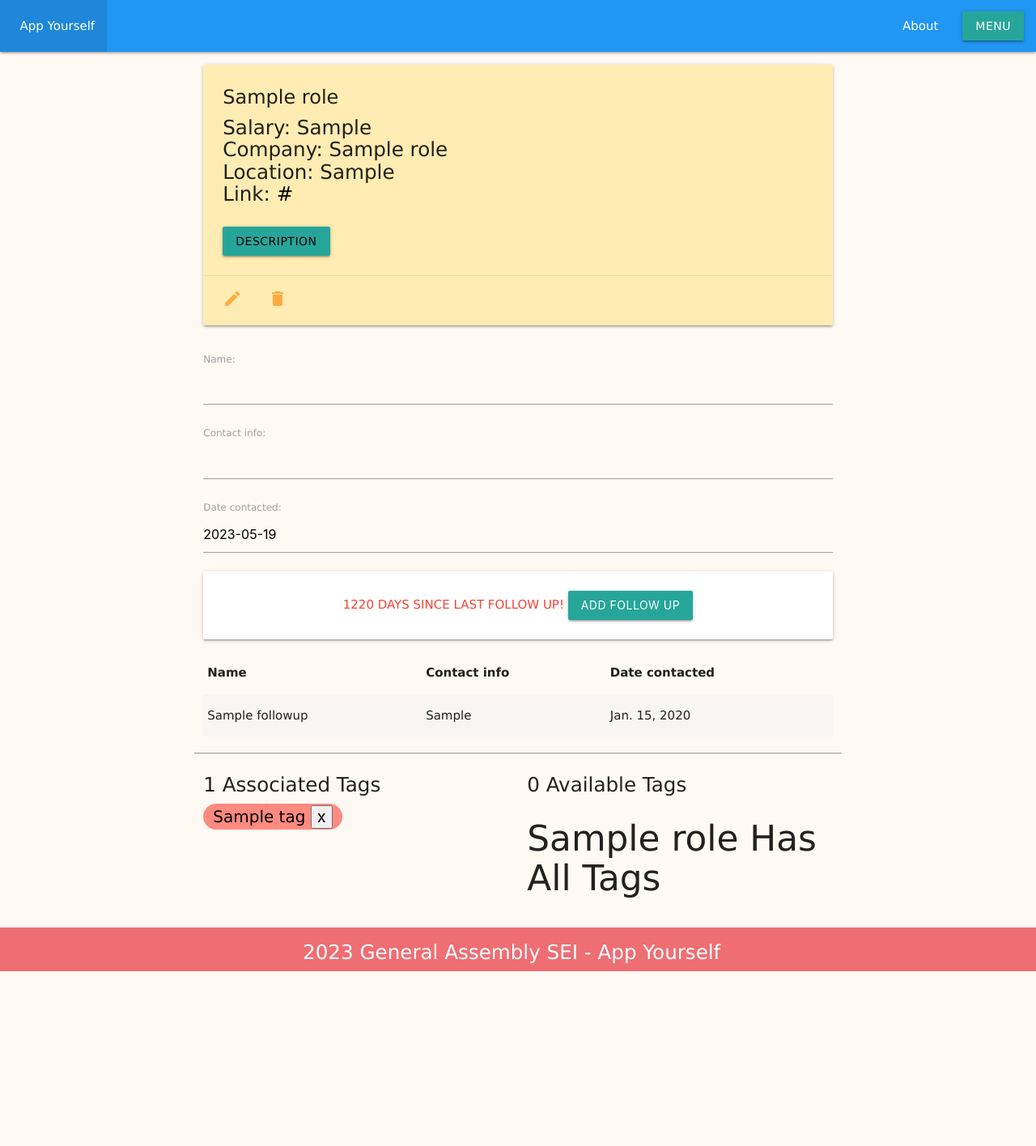
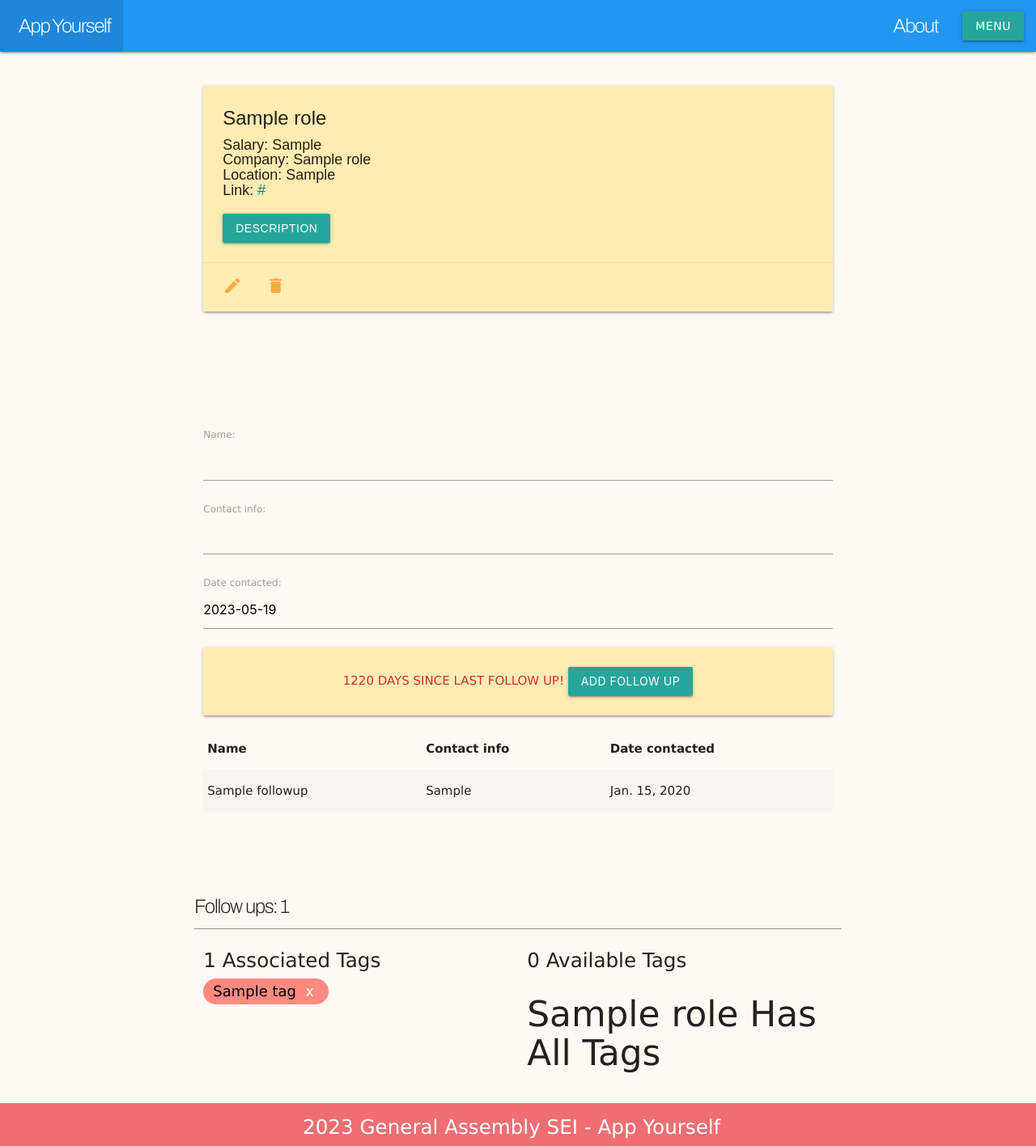
Before and after one commit to joelfuelling/AppYourself, a Django app: page /roles/1 in a window 1280 px wide. Shown: the whole page at 81% size. Before the commit the page ends 1200 px from the top, so only its background shows below. Run offline with Django 4.2, Linux system fonts and the light colour scheme; a user stored in the database is signed in; tables that the repository leaves empty hold one stand-in row (values such as "Sample post").

Commit message:
Editing CSS to create a better theme overall

```diff
--- a/main_app/models.py
+++ b/main_app/models.py
@@ -59,7 +59,7 @@ class FollowUp(models.Model):
         return f'{self.name} via {self.contact} was contacted on {self.date} about {self.role} role'
 
     class Meta:
-        ordering = ['-pk']
+        ordering = ['pk']
 
 
 
--- a/main_app/static/css/style.css
+++ b/main_app/static/css/style.css
@@ -1,4 +1,4 @@
-/* why would you need it local to change css?, you can just use the <link rel="stylesheet" href="https://cdnjs.cloudflare.com/ajax/libs/materialize/1.0.0/css/materialize.min.css"> and then overrule it by your local css, and try to use !important behind the background-color: if it doesn't overrule it */
+@import url('https://fonts.googleapis.com/css2?family=Archivo:wght@200&family=Poppins:wght@350&family=Quicksand&display=swap');
 
 body {
     background-color: rgb(255, 249, 243);
@@ -8,10 +8,40 @@ body {
     flex-direction: column;
   }
 
+.archivo {
+  font-family: 'Archivo', sans-serif;
+}
+
+.row .col.s12 {
+  margin-top: 30px;
+  margin-bottom: 80px;
+}
 main {
   flex: 1 0 auto;
 }
+a.left, .spaced  {
+  font-family: 'Archivo', sans-serif;
+  font-size: 24px;
+  letter-spacing: -1.2px;
+}
 
+h1 {
+  font-family: 'Archivo', sans-serif;
+  font-size: 60px;
+}
+
+button {
+  background-color: transparent;
+  border-radius: 50%;
+  border-style: none;
+  color: rgb(255, 255, 255);
+}
+
+p.left-align {
+  font-family: 'Quicksand', sans-serif;
+  font-size: 26px;
+
+}
 .container {
   max-width: 800px;
 }
@@ -25,12 +55,19 @@ a {
   color: #000000;
   text-decoration: none;
 }
-div.card a {
-  color: #000000;
+.role-link {
+  color: #0e7b81;
   text-decoration: none;
 }
 
 .chip {
   color: black;
-  font-size: 20px;
+  font-size: 18px;
 }
+span.card-title {
+  font-size: 24px;
+}
+.card-content {
+  font-size: 18px;
+  font-family: 'Poppins', sans-serif;
+}
--- a/main_app/templates/base.html
+++ b/main_app/templates/base.html
@@ -19,7 +19,7 @@
                     <li><a href="{% url 'index' %}" class="left">&nbsp;&nbsp;App Yourself</a></li>
                 </ul>
                 <ul class="right menu">
-                    <li><a href="{% url 'about' %}">About</a></li>
+                    <li><a class="spaced" href="{% url 'about' %}">About</a></li>
                     <a class='dropdown-trigger btn' href='#' data-target='dropdown1'>MENU</a>
                     <ul id='dropdown1' class='dropdown-content right'>
                         {% if user.is_authenticated %}
--- a/main_app/templates/main_app/role_detail.html
+++ b/main_app/templates/main_app/role_detail.html
@@ -5,18 +5,18 @@
 <div class="row">
   <div class="col s12">
     <div class="card">
-      <h5 class="amber lighten-4">
-      <div class="card-content">
+      <h6 class="amber lighten-4">
+      <div class=" card-content">
         <span class="card-title">{{ role.name }}</span>
         <p>Salary: {{role.salary}}</p>
         <p>Company: {{ role.company_name }}</a></p>
         <p>Location: {{ role.location}}</p>
-        <p class="truncate role-link">
+        <p class="truncate">
           Link:
-          <a href="{{ role.link }}" target="_blank"><span class = "link-max">{{ role.link }}</span></a>
+          <a href="{{ role.link }}" target="_blank"><span class = "role-link">{{ role.link }}</span></a>
         </p>
         <br>
-        <a class="btn modal-trigger" href="#modal1">Description</a>
+        <a class="btn modal-trigger white-text" href="#modal1">Description</a>
         <div id="modal1" class="modal">
           <div class="modal-content">
             <h4>Description: </h4>
@@ -35,11 +35,13 @@
     </div>
   </div>
   <div class="col s12">
+
     <form action="{% url 'add_followup' role.id%}" method="POST">
+
       {% csrf_token %}
       {{ followup_form.as_p }}
       {% if role.days_since_followup  > 5 %}
-      <div class="card-panel red-text center-align alert">{{role.days_since_followup}} DAYS SINCE LAST FOLLOW UP! <input type="submit" class="btn" value="Add Follow Up"></div>
+      <div class="card-panel red-text text-darken-2 center-align amber lighten-4">{{role.days_since_followup}} DAYS SINCE LAST FOLLOW UP! <input type="submit" class="btn" value="Add Follow Up"></div>
       {% elif role.days_since_followup %}
       <div class="card-panel teal-text center-align">{{role.days_since_followup}} Days since last follow up</div>
       <input type="submit" class="btn" value="Add Follow Up">
@@ -65,7 +67,16 @@
     </table>
   </div>
 </div>
-<hr>
+  <div class="col s12">
+  {% if role.followup_set.all %}
+    <h4 class='spaced'>Follow ups: {{ role.followup_set.all|length }}</h4>
+    <hr>
+  {% else %}
+    <h4 class='red-text'>No follow up!</h4>
+    <hr>
+  {% endif %}
+  </div>
+
 <div class="row">
     <div class="col s6">
       <h5>{{ role.tags.all.count }} Associated Tags</h5>
--- a/main_app/templates/main_app/role_form.html
+++ b/main_app/templates/main_app/role_form.html
@@ -13,6 +13,8 @@
             {{form.as_table}}
         </table>
         <input type="submit" value="Submit Changes" class="btn">
+        <a class='cancel red-text' href="{% url 'role_detail' role.id %}">Cancel</a>
     </form>
+
     <script src={% static 'js/role_form.js' %}></script>
 {% endblock %}
--- a/main_app/templates/main_app/tag_form.html
+++ b/main_app/templates/main_app/tag_form.html
@@ -13,6 +13,7 @@
       {{ form.as_table }}
     </table>
     <input type="submit" value="Submit Tag" class="btn">
-    <a class='cancel' href="{% url 'tags_detail' tag.id %}">Cancel</a>
+    <a class='cancel red-text' href="{% url 'tags_detail' tag.id %}">Cancel</a>
   </form>
+
 {% endblock %}
--- a/main_app/views.py
+++ b/main_app/views.py
@@ -1,4 +1,5 @@
 from django.shortcuts import render, redirect
+from django.http import HttpResponseRedirect
 from .models import Role, Tag
 from .forms import FollowUpForm
 from django.views.generic import ListView, CreateView, UpdateView, DeleteView, DetailView
```
Also changed, not shown: main_app/templates/about.html (+5 -3 lines), main_app/templates/main_app/role_list.html (+5 -2 lines).
